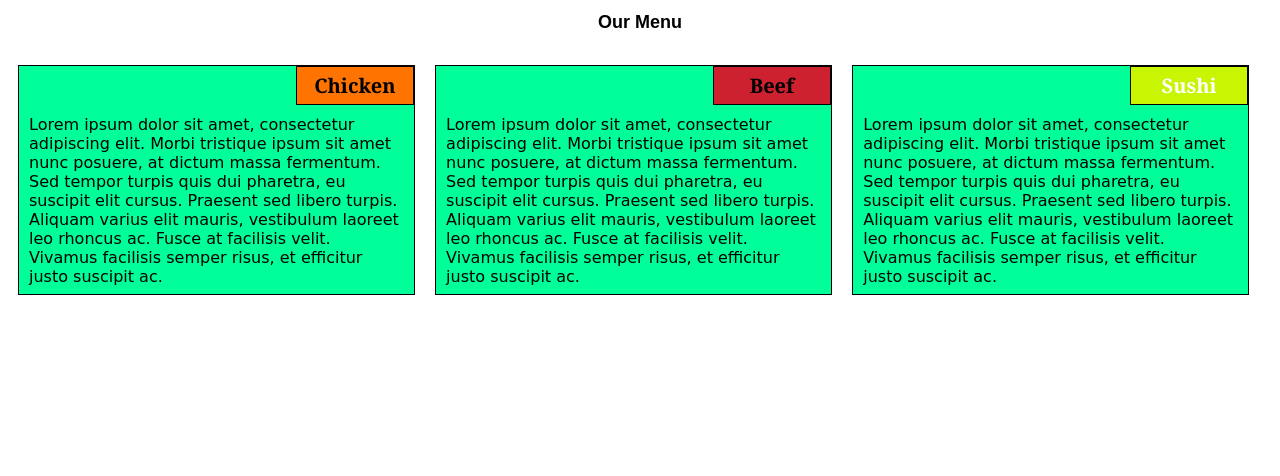
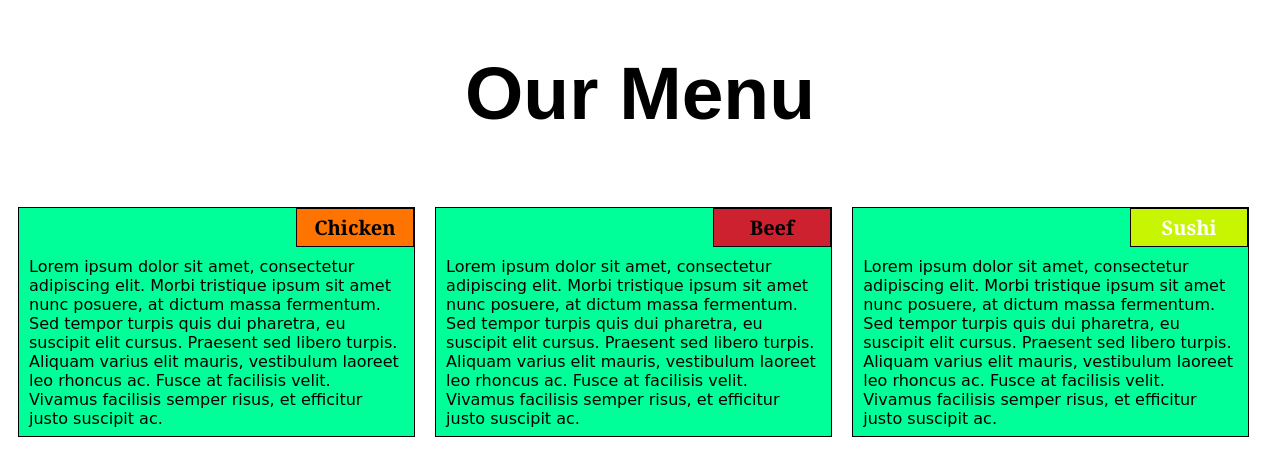
Before and after one commit to zohebh02/coursera-test, a plain HTML site: page index.html in a window 1280 px wide. Drawn offline with Linux system fonts and the light colour scheme.

Commit message:
commit -a\

```diff
--- a/css/style.css
+++ b/css/style.css
@@ -9,7 +9,7 @@ h1 {
 	font-family: Brushstroke, fantasy;
 	color: #000000;
     text-align: center;
-    font-size: large;
+    font-size: 75px;
 }
 
 
```
